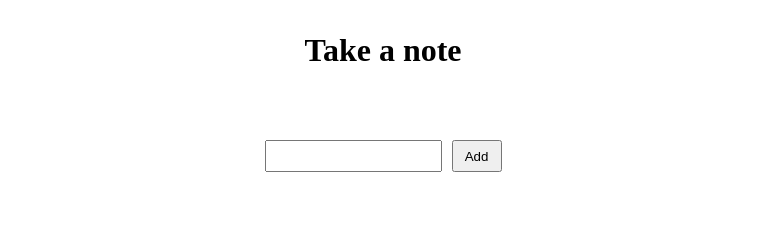
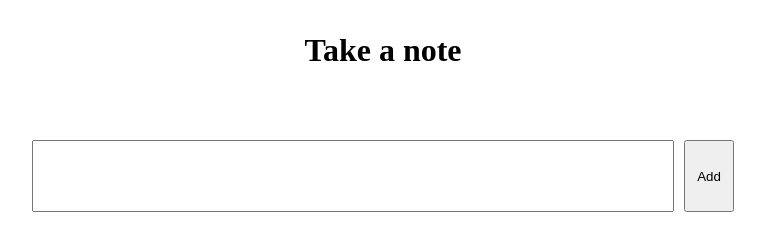
Before and after one commit to Timalsinarabin/Note-app, a website: page index.html in a window 1280 px wide. Shown: the whole page, without its empty margins (257-1022 px from the left). Drawn offline with nearby package versions, Linux system fonts and the light colour scheme.

Commit message:
fix: input text area ui

```diff
--- a/style.css
+++ b/style.css
@@ -43,9 +43,9 @@
     margin: 20px;
     gap: 10px;
 }
-.takeNote input{
-    width: 250px;
-    height: 15px;
+textarea#note {
+    width: 50%;
+    height: 50px;
     padding: 10px;
 }
 .takeNote button{
```
